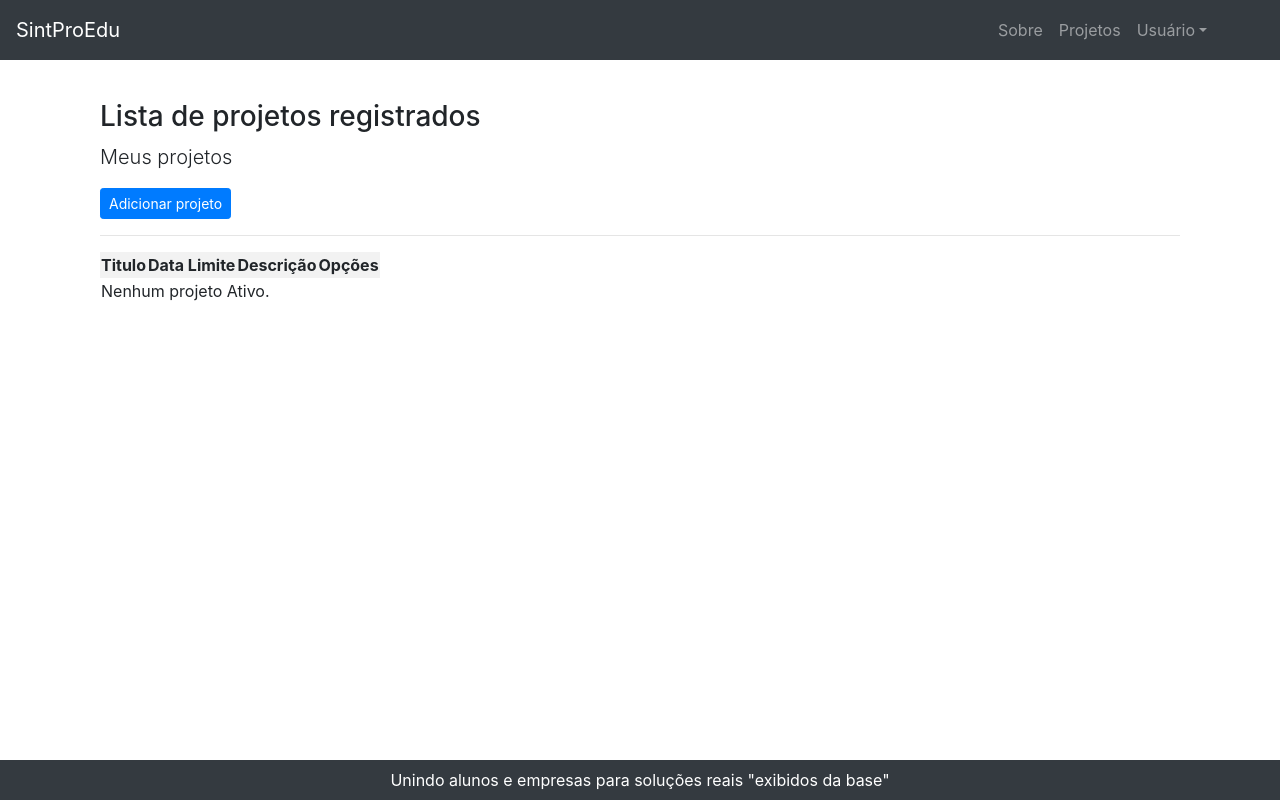
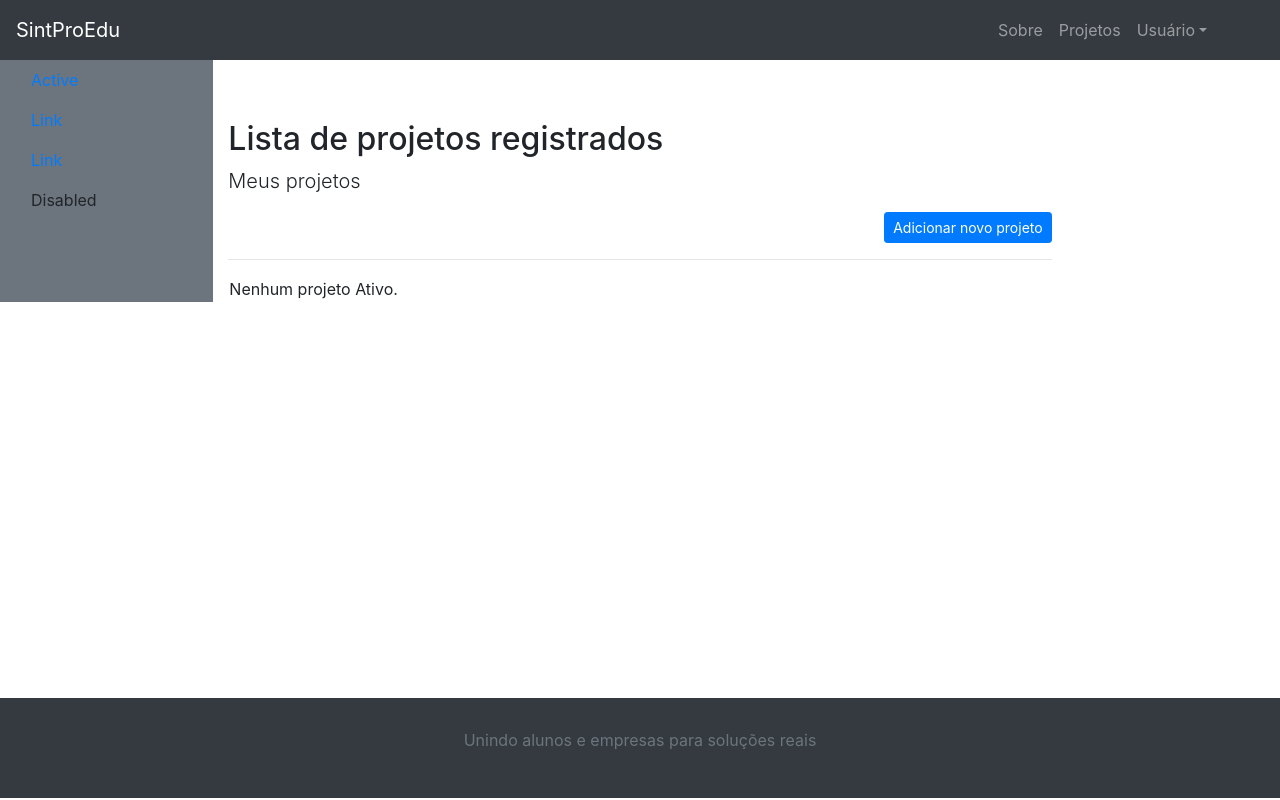
Before and after one commit to CelioBasilio/SintProEdu, a Django app: page /listar/projeto/ in a window 1280 px wide. Run offline with Django 4.2, Linux system fonts and the light colour scheme; a user stored in the database is signed in; data comes from the database, SQL or seed files in the repository; some libraries are stand-ins or nearby versions.

Commit message:
Algumas correções nas paginas.

```diff
--- a/core/templates/cadastro/form-excluir.html
+++ b/core/templates/cadastro/form-excluir.html
@@ -5,7 +5,7 @@
 {% block title %}Cadastro Empresa{% endblock %}
 
 {% block content %}
-<h3>Excluir Registros</h3>
+<h2>Excluir Registros</h2>
 <p class = "lead">
     Confirme para excluir o registro definitivamente.
 </p>
--- a/core/templates/cadastro/listas/empresa.html
+++ b/core/templates/cadastro/listas/empresa.html
@@ -5,7 +5,7 @@
 {% block title %}Listar Empresas{% endblock %}
 
 {% block content %}
-<h3>Lista de empresas registradas</h3>
+<h2>Lista de empresas registradas</h2>
 <p class = "lead">Preencha todos os campos obrigatórios.
 </p>
 <table>
--- a/core/templates/cadastro/listas/projeto.html
+++ b/core/templates/cadastro/listas/projeto.html
@@ -5,33 +5,63 @@
 {% block title %}Listar Projetos{% endblock %}
 
 {% block content %}
-<h3>Lista de projetos registrados</h3>
+
+<div class="row ">
+    <div class="col-2 navbar-expand-md bg-secondary fixed-left">
+    <ul class="nav flex-column">
+  <li class="nav-item">
+    <a class="nav-link active" aria-current="page" href="#">Active</a>
+  </li>
+  <li class="nav-item">
+    <a class="nav-link" href="#">Link</a>
+  </li>
+  <li class="nav-item">
+    <a class="nav-link" href="#">Link</a>
+  </li>
+  <li class="nav-item">
+    <a class="nav-link disabled">Disabled</a>
+  </li>
+</ul>
+    </div>
+
+
+      <div class="col-8">
+          <h2>Lista de projetos registrados</h2>
 <p class = "lead">Meus projetos
 </p>
 
-<a href="{% url 'cadastrar-projeto' %}"class="btn btn-primary btn-sm">Adicionar projeto</a>
+<div class="d-grid gap-2 d-md-flex justify-content-md-end">
+<a href="{% url 'cadastrar-projeto' %}" class="btn btn-primary btn-sm">Adicionar novo projeto</a>
+</div>
+<hr>
 
-<hr>
+
 <div class="table-responsive">
-    <table class="table-striped">
-        <tr>
-            <th>Titulo</th>
-            <th>Data Limite</th>
-            <th>Descrição</th>
-            <th>Opções</th>
-
-        </tr>
+    <table>
 
         {% for projeto in object_list %}
         <tr>
+            <th>Titulo</th>
             <td>{{ projeto.titulo }}</td>
+        </tr>
+        <tr>
+            <th>Data Limite</th>
             <td>{{ projeto.dataLimite }}</td>
+        </tr>
+            <th>Descrição</th>
             <td>{{ projeto.descreva }}</td>
-            <td>
-                <a href="{% url 'editar-projeto' projeto.pk %}"class="btn btn-warning btn-sm"title="Editar">Editar</a>
-                <a href="{% url 'excluir-projeto' projeto.pk %}"class="btn btn-danger btn-sm"title="Excluir">Excluir</a>
-            </td>
+        <tr>
+            <nobr>
+            <th>Opções</th>
+                <td>
+                <a href="{% url 'editar-projeto' projeto.pk %}" class="btn btn-warning btn-sm" title="Editar">Editar</a>
+                <a href="{% url 'excluir-projeto' projeto.pk %}" class="btn btn-danger btn-sm" title="Excluir">Excluir</a>
+                </td>
+            </nobr>
         </tr>
+
+
+
 
         {% empty %}
         <tr>
@@ -42,5 +72,8 @@
     </table>
 </div>
 
+    </div>
+  </div>
+
 
 {% endblock %}
--- a/core/views.py
+++ b/core/views.py
@@ -62,8 +62,8 @@ class ProjetoCreate(LoginRequiredMixin, GroupRequiredMixin, CreateView):
 
         context = super(ProjetoCreate, self).get_context_data(*args, **kwargs)
 
-        context['titulo'] = 'Cadastro do projeto'
-        context['botao'] = 'Registrar'
+        context['titulo'] = 'Cadastro de projeto'
+        context['botao'] = 'Cadastrar'
 
         return context
 
@@ -92,7 +92,7 @@ class AlunoCreate(LoginRequiredMixin, GroupRequiredMixin, CreateView):
         context = super(AlunoCreate, self).get_context_data(*args, **kwargs)
 
         context['titulo'] = 'Dados do Aluno'
-        context['botao'] = 'Registrar'
+        context['botao'] = 'Cadastrar'
 
         return context
 
@@ -121,7 +121,7 @@ class ProjetoUpdate(LoginRequiredMixin, GroupRequiredMixin, UpdateView):
 
         context = super(ProjetoUpdate, self).get_context_data(*args, **kwargs)
 
-        context['titulo'] = 'Atualizar Projeto'
+        context['titulo'] = 'Atualizar dados do Projeto'
         context['botao'] = 'Atualizar'
 
         return context
--- a/paginas/templates/paginas/sobre.html
+++ b/paginas/templates/paginas/sobre.html
@@ -4,7 +4,7 @@
 
 {% block content %}
 
-<div class="sobre">
+<div class="container-fluid">
 <h2>Sobre</h2>
 <div class="row">
 <div class="col-md-2 mx-auto">
--- a/static/css/styles.css
+++ b/static/css/styles.css
@@ -1,4 +1,15 @@
-.container{
+body {
+ min-height: 100vh;
+ }
+
+
+.container-fluid {
+    position: relative;
+    padding: auto;
+    padding-right: 15px;
+    padding-left: 15px;
+    margin-left: auto;
+    margin-right: auto;
 }
 .right {
   position: absolute;
@@ -6,24 +17,37 @@
   width: 300px;
   padding: 10px;
 }
+.layout-right {
+  position: absolute;
+  right: 0px;
+  width: 1000px;
+  padding: 10px;
+}
 
+.left {
+  position: absolute;
+  left: 0px;
+  width: 300px;
+  padding: 10px;
+}
 
 .footer {
-position: fixed ;
-left : 0;
-width : 100%;
-color : white;
+color : #6c757d;
 text-align : center;
-bottom: 0;
-padding-top: 10px;
+padding: 30px;
 }
+
 .box-1{
 display: flex;
 flex-direction: row-reverse;
 }
+
 .box-2{
-padding-top: 100px;
+padding-top: 60px;
+min-height: 87.3vh;
+width: auto;
 }
+
 .top-title{
 position: absolute;
 width: 300px;
@@ -40,3 +64,11 @@ position: absolute;
     top: 120px;
     width: 1000px;
 }
+
+.textcenter {
+text-align : center;
+}
+
+h2{
+padding-top: 60px;
+}
--- a/templates/account/form.html
+++ b/templates/account/form.html
@@ -9,13 +9,13 @@
 {% block content %}
 <div>
     <div class="top-title">
-        <h3>{{ titulo }}</h3>
+        <h3 class="textcenter">{{ titulo }}</h3>
     </div>
     <!-- class = "lead">Preencha todos os campos obrigatórios.
     </>-->
 
     <br>
-    <div class="row form">
+    <div class="container-fluid">
         <div class="col-md-4 mx-auto">
               <form action="" method="post">
                 {% csrf_token %}
--- a/templates/base.html
+++ b/templates/base.html
@@ -63,19 +63,20 @@
             </div>
         </nav>
     </div>
-    <div class="container box-2">
+    <div class="box-2">
     <main role="main" class="container-fluid">
     {% block content %}
     {% endblock %}
             <br>
-    <br>
-            <br>
-    <br>
     </main>
     </div>
-    <div class="container box-3">
+        <div class="container box-3 left">
+    </div>
+    <footer class="container-fluid footer footer-dark bg-dark fluid-down">
+        <p>Unindo alunos e empresas para soluções reais</p>
+    </footer>
 
-    </div>
+
 
 <script src="https://code.jquery.com/jquery-3.4.0.min.js"
     integrity="sha256-BJeo0qm959uMBGb65z40ejJYGSgR7REI4+CW1fNKwOg=" crossorigin="anonymous"></script>
@@ -84,9 +85,6 @@
     crossorigin="anonymous"></script>
 <script src="{% static 'js/scripts.js' %}"></script>
 
-    <footer style="background-color: #343a40; color:#fff;padding:.5em; text-align:center; position:fixed; bottom:0 ; left: 0; width:100%;" >
-        <p style="margin:0;">Unindo alunos e empresas para soluções reais "exibidos da base"</p>
-    </footer>
 </body>
 
 </html>
--- a/usuarios/templates/usuarios/login.html
+++ b/usuarios/templates/usuarios/login.html
@@ -20,13 +20,13 @@
 
 <div>
     <div class="top-title">
-        <h3>{{titulo}}</h3>
+        <h3 class="textcenter">{{titulo}}</h3>
     </div>
     <!-- class = "lead">Preencha todos os campos obrigatórios.
     </>-->
 
     <br>
-    <div class="row form">
+    <div class="container-fluid">
         <div class="col-md-4 mx-auto">
               <form action="" method="post">
                 {% csrf_token %}
@@ -34,6 +34,8 @@
                 {{ form|crispy }}
 
                 <button type="submit" class="btn btn-primary">{{botao}}</button>
+
+
 
                   <hr>
 
--- a/usuarios/views.py
+++ b/usuarios/views.py
@@ -32,7 +32,7 @@ class EmpresaCreate(CreateView):
 
         context = super(EmpresaCreate, self).get_context_data(*args, **kwargs)
 
-        context['titulo'] = 'Cadastro para Empresa'
+        context['titulo'] = 'Cadastro para Empresas'
         context['botao'] = 'Cadastrar'
 
         return context
@@ -91,8 +91,8 @@ class AlunoCreate(CreateView):
     def get_context_data(self, *args, **kwargs):
         context = super(AlunoCreate, self).get_context_data(*args, **kwargs)
 
-        context['titulo'] = 'Registro de Aluno'
-        context['botao'] = 'Registrar'
+        context['titulo'] = 'Cadastro para Alunos'
+        context['botao'] = 'Cadastrar'
 
         return context
 
```
Also changed, not shown: core/templates/cadastro/form.html (+12 -7 lines), templates/account/login.html (+7 -4 lines), usuarios/forms.py (+5 -5 lines), usuarios/templates/usuarios/form.html (+7 -5 lines).
